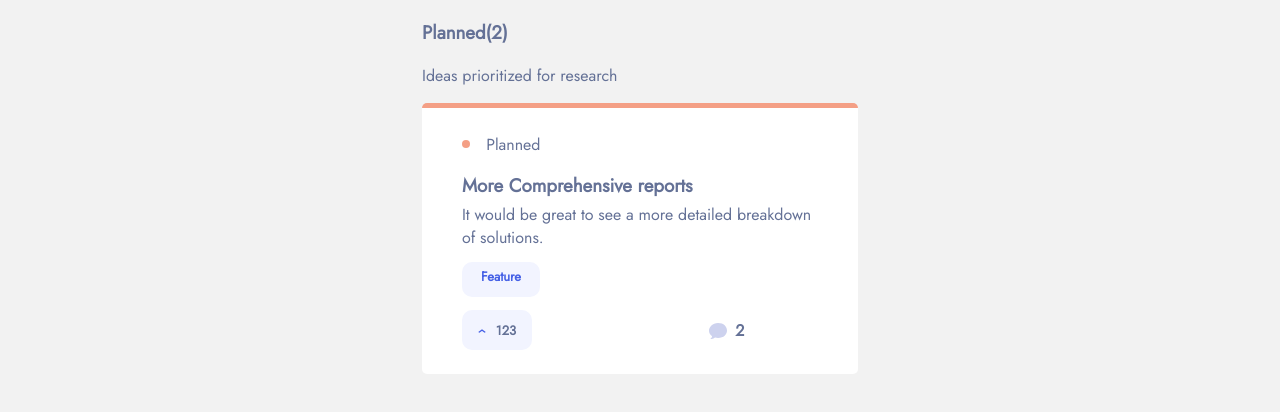
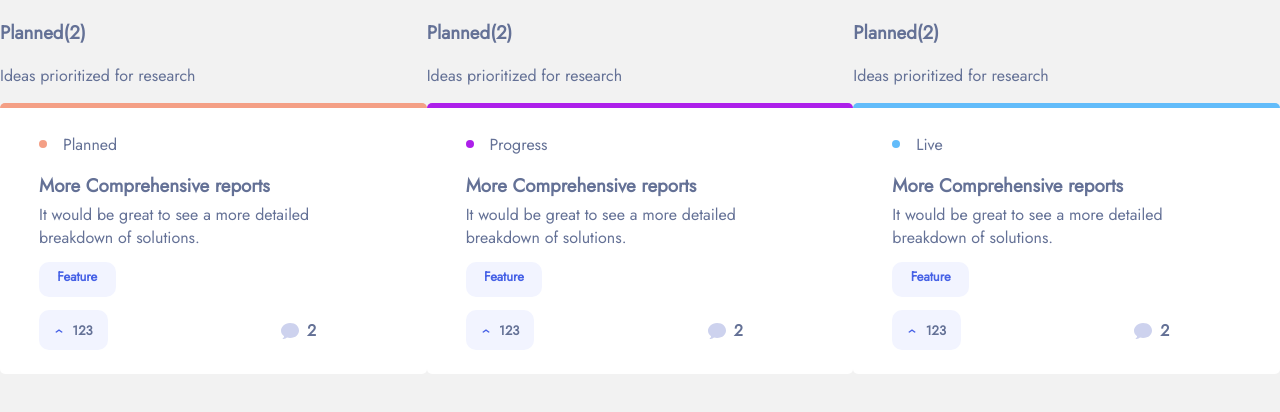
Before and after one commit to AmaliTech-Training-Academy/product-feedback-app, a React (Create React App) app in the folder project/: page / in a window 1280 px wide. Shown: the top 412 px of the page. Built offline with nearby package versions, Linux system fonts and the light colour scheme.

Commit message:
passing classes as props

```diff
--- a/project/src/Pages/roadmap/Plan.js
+++ b/project/src/Pages/roadmap/Plan.js
@@ -1,5 +1,5 @@
 import React from "react";
-import Planned from "./Planned";
+import ComponentBox from "./Planned";
 import './roadmap.css'
 
 
@@ -14,13 +14,42 @@ function Plan(){
         <h3>Planned(2)</h3>
         <p>Ideas prioritized for research</p>
         </div>
-             <Planned
+             <ComponentBox
+             subtitle="Planned"
+             border="plan"
+             round="plan-round"
             number="3"
             title="More Comprehensive reports"
             text="It would be great to see a more detailed breakdown of solutions."
             />
-
-
+      </div>
+      <div className="plan-st">
+      <div>
+        <h3>Planned(2)</h3>
+        <p>Ideas prioritized for research</p>
+        </div>
+             <ComponentBox
+             subtitle="Progress"
+             border="progress"
+             round="progress-round"
+            number="3"
+            title="More Comprehensive reports"
+            text="It would be great to see a more detailed breakdown of solutions."
+            />
+      </div>
+      <div className="plan-st">
+      <div>
+        <h3>Planned(2)</h3>
+        <p>Ideas prioritized for research</p>
+        </div>
+             <ComponentBox
+             subtitle="Live"
+             border="live"
+             round="live-round"
+            number="3"
+            title="More Comprehensive reports"
+            text="It would be great to see a more detailed breakdown of solutions."
+            />
       </div>
 </div>
         </>
--- a/project/src/Pages/roadmap/Planned.js
+++ b/project/src/Pages/roadmap/Planned.js
@@ -3,16 +3,16 @@ import './roadmap.css'
 import Bottom from './bottom';
 import '../../index.css'
 
-const Planned = (props)=> {
+const ComponentBox = (props)=> {
     return(
         <>
         <div className=''>
 
-        <div className='plan-box'>
+        <div className='plan-box' id={props.border}>
             <div className='plan-inner'>
             <div className='sub-faded'>
-                <p className='round-plan'></p>
-                 <p className='plan-title-1 body-1'>Planned</p>
+                <p className='round-plan' id={props.round}></p>
+                 <p className='plan-title-1 body-1'>{props.subtitle}</p>
             </div>
             <h3 className='plan-text-bold'>{props.title}</h3>
             <p className='plan-text-normal body-1'>{props.text}</p>
@@ -35,4 +35,4 @@ const Planned = (props)=> {
 }
 
 
-export default Planned
+export default ComponentBox
--- a/project/src/Pages/roadmap/roadmap.css
+++ b/project/src/Pages/roadmap/roadmap.css
@@ -9,10 +9,30 @@ p,h3{
 }
 
 .plan-box{
-    border-top: 5px solid #f49f85 ;
+    /* border-top: 5px solid #f49f85 ; */
     width: 100%;
     border-radius: 5px;
     background-color:#ffffff ;
+}
+#plan{
+    border-top: 5px solid #f49f85 ;
+
+}
+#progress{
+    border-top: 5px solid #ad1fea;
+}
+
+#live{
+    border-top: 5px solid #62bcfa;
+}
+#plan-round{
+    background-color: #f49f85;
+}
+#progress-round{
+    background-color: #ad1fea;
+}
+#live-round{
+    background-color: #62bcfa;
 }
 .plan-inner{
     margin-left:9.14%;
@@ -31,7 +51,7 @@ p,h3{
 
 .round-plan{
     border-radius: 50%;
-    background-color: #f49f85;
+    /* background-color: #f49f85; */
     width: 8px;
     height: 8px;
     margin-right: 4.57%;
```
